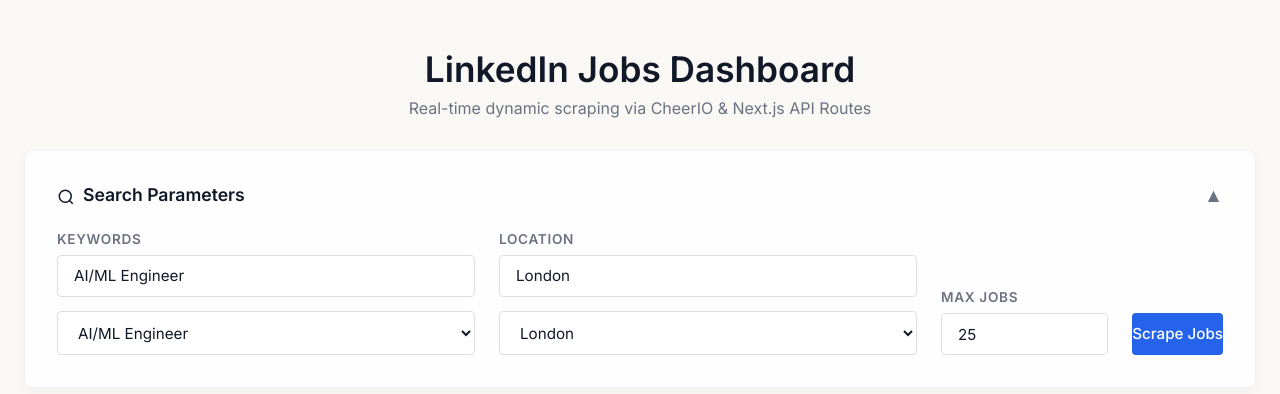
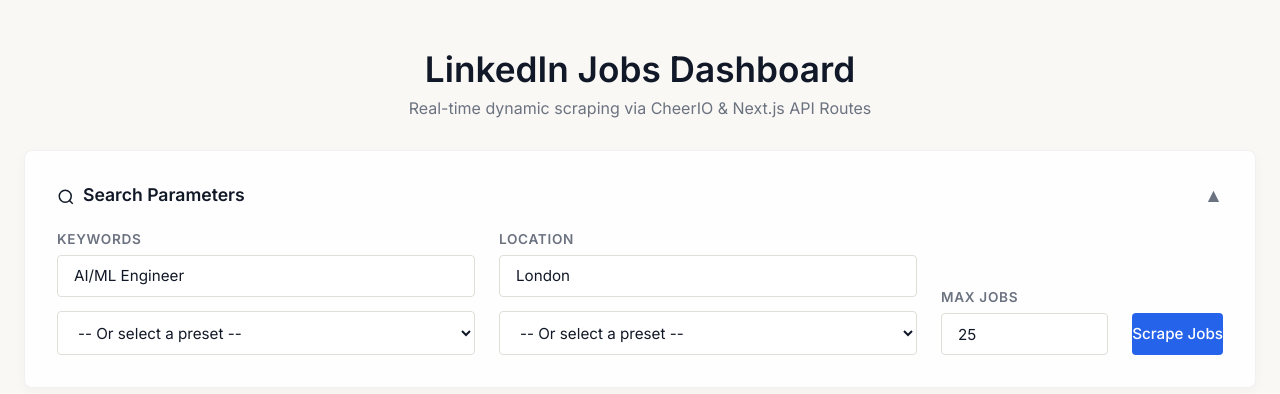
Before and after one commit to mina-genee/linkedin-jobs-dashboard, a Next.js app: page / in a window 1280 px wide. Shown: the top 394 px of the page. Built offline with nearby package versions, Linux system fonts and the light colour scheme.

Commit message:
Convert dropdowns strictly to action preset menus

```diff
--- a/src/app/Dashboard.tsx
+++ b/src/app/Dashboard.tsx
@@ -208,8 +208,10 @@
               required
             />
             <select
-              value={PRESET_KEYWORDS.includes(keywords) ? keywords : ""}
-              onChange={(e) => setKeywords(e.target.value)}
+              value=""
+              onChange={(e) => {
+                if (e.target.value) setKeywords(e.target.value);
+              }}
               className="form-select"
             >
               <option value="" disabled>-- Or select a preset --</option>
@@ -231,8 +233,10 @@
               required
             />
             <select
-              value={PRESET_LOCATIONS.includes(location) ? location : ""}
-              onChange={(e) => setLocation(e.target.value)}
+              value=""
+              onChange={(e) => {
+                if (e.target.value) setLocation(e.target.value);
+              }}
               className="form-select"
             >
               <option value="" disabled>-- Or select a preset --</option>
```
